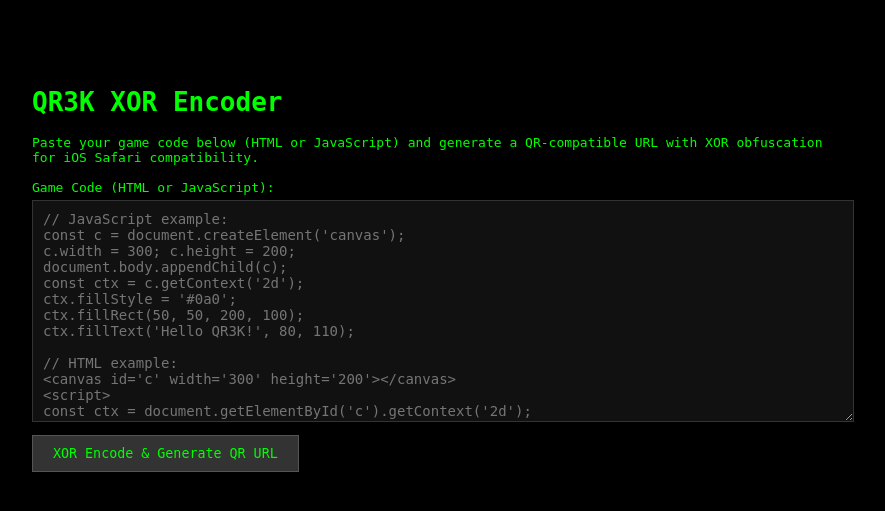
After one commit to y-a-v-a/qr3k, a PHP site: page /encode.php in a window 1280 px wide. The commit adds this page. Shown: the top 511 px of the page, without its empty margins (208-1093 px from the left). Run offline with PHP 8.4, Linux system fonts and the light colour scheme.

Commit message:
working stuff

```diff
--- /dev/null
+++ b/encode.php
@@ -0,0 +1,127 @@
+<?php session_start(); ?>
+<!DOCTYPE html>
+<html>
+<head>
+    <meta charset="UTF-8">
+    <meta name="viewport" content="width=device-width,initial-scale=1">
+    <title>QR3K Encoder</title>
+    <style>
+        body {
+            font-family: monospace;
+            max-width: 800px;
+            margin: 50px auto;
+            padding: 20px;
+            background: #000;
+            color: #0f0;
+        }
+        textarea {
+            width: 100%;
+            height: 200px;
+            background: #111;
+            color: #0f0;
+            border: 1px solid #333;
+            padding: 10px;
+            font-family: monospace;
+            font-size: 14px;
+        }
+        button {
+            background: #333;
+            color: #0f0;
+            border: 1px solid #555;
+            padding: 10px 20px;
+            cursor: pointer;
+            font-family: monospace;
+            margin-top: 10px;
+        }
+        button:hover {
+            background: #555;
+        }
+        .output {
+            margin-top: 20px;
+            padding: 15px;
+            background: #111;
+            border: 1px solid #333;
+            word-wrap: break-word;
+        }
+        .qr-section {
+            margin-top: 20px;
+            text-align: center;
+        }
+        h1 { color: #0f0; }
+        .label { margin-top: 15px; margin-bottom: 5px; }
+    </style>
+    <script src="xor.js"></script>
+</head>
+<body>
+    <h1>QR3K XOR Encoder</h1>
+    <p>Paste your game code below (HTML or JavaScript) and generate a QR-compatible URL with XOR obfuscation for iOS Safari compatibility.</p>
+
+    <form id="encodeForm">
+        <div class="label">Game Code (HTML or JavaScript):</div>
+        <textarea id="codeInput" placeholder="// JavaScript example:
+const c = document.createElement('canvas');
+c.width = 300; c.height = 200;
+document.body.appendChild(c);
+const ctx = c.getContext('2d');
+ctx.fillStyle = '#0a0';
+ctx.fillRect(50, 50, 200, 100);
+ctx.fillText('Hello QR3K!', 80, 110);
+
+// HTML example:
+<canvas id='c' width='300' height='200'></canvas>
+<script>
+const ctx = document.getElementById('c').getContext('2d');
+ctx.fillStyle = '#0a0';
+ctx.fillRect(50, 50, 200, 100);
+</script>"></textarea>
+        <br>
+        <button type="button" onclick="encodeGame()">XOR Encode & Generate QR URL</button>
+    </form>
+
+    <div id="output" class="output" style="display: none;">
+        <div class="label">QR3K URL:</div>
+        <div id="gameUrl"></div>
+    </div>
+
+    <div id="qrOutput" class="output" style="display: none;">
+        <div class="label">QR Code Image URL:</div>
+        <div id="qrUrl"></div>
+    </div>
+
+    <div id="qrPreview" class="qr-section" style="display: none;">
+        <div class="label">QR Code Preview:</div>
+        <img id="qrImage" alt="QR Code" style="border: 2px solid #333; background: white; padding: 10px;">
+    </div>
+
+    <script>
+        function encodeGame() {
+            const code = document.getElementById('codeInput').value;
+            if (!code.trim()) {
+                alert('Please enter some JavaScript code');
+                return;
+            }
+
+            try {
+                // Use the imported xor.js encode function
+                const encoded = window.xor.encode(code);
+                const urlSafe = encodeURIComponent(encoded);
+                const gameUrl = `https://www.vincentbruijn.nl/qr3k/?x=${urlSafe}`;
+                const qrUrl = `https://cdn.vincentbruijn.nl/qr/img.php?q=${encodeURIComponent(gameUrl)}`;
+
+                // Display results
+                document.getElementById('gameUrl').textContent = gameUrl;
+                document.getElementById('qrUrl').textContent = qrUrl;
+                document.getElementById('qrImage').src = qrUrl;
+
+                // Show output sections
+                document.getElementById('output').style.display = 'block';
+                document.getElementById('qrOutput').style.display = 'block';
+                document.getElementById('qrPreview').style.display = 'block';
+
+            } catch (error) {
+                alert('Encoding error: ' + error.message);
+            }
+        }
+    </script>
+</body>
+</html>
--- /dev/null
+++ b/xor.js
@@ -0,0 +1,55 @@
+// XOR encryption/decryption using "qr3k" as the repeating key
+// Designed to obfuscate JavaScript code for iOS Safari compatibility
+
+const XOR_KEY = "qr3k";
+
+function xorWithKey(text, key) {
+  const result = [];
+  for (let i = 0; i < text.length; i++) {
+    const textChar = text.charCodeAt(i);
+    const keyChar = key.charCodeAt(i % key.length);
+    result.push(String.fromCharCode(textChar ^ keyChar));
+  }
+  return result.join('');
+}
+
+function encode(text) {
+  // XOR encrypt with "qr3k" key, then base64 encode
+  const xorEncrypted = xorWithKey(text, XOR_KEY);
+  return btoa(xorEncrypted);
+}
+
+function decode(encoded) {
+  // Base64 decode, then XOR decrypt with "qr3k" key
+  const base64Decoded = atob(encoded);
+  return xorWithKey(base64Decoded, XOR_KEY);
+}
+
+function isHtmlContent(content) {
+  // Check if content is HTML by looking for HTML indicators
+  const trimmed = content.trim();
+  return trimmed.startsWith('<') ||
+         /<!DOCTYPE|<html|<head|<body|<script|<style|<div|<canvas/i.test(trimmed);
+}
+
+function executeContent(content) {
+  if (isHtmlContent(content)) {
+    // Inject as HTML
+    const container = document.getElementById('container');
+    if (container) {
+      container.innerHTML = content;
+    } else {
+      document.body.innerHTML = content;
+    }
+  } else {
+    // Execute as JavaScript
+    eval(content);
+  }
+}
+
+// Export for Node.js if available, otherwise attach to window
+if (typeof module !== 'undefined' && module.exports) {
+  module.exports = { encode, decode, isHtmlContent, executeContent };
+} else if (typeof window !== 'undefined') {
+  window.xor = { encode, decode, isHtmlContent, executeContent };
+}
```
Also changed, not shown: encode.js (added, +49 -0 lines), index.php (renamed from index.html, +8 -6 lines), xor.test.js (added, +114 -0 lines), README.md.
